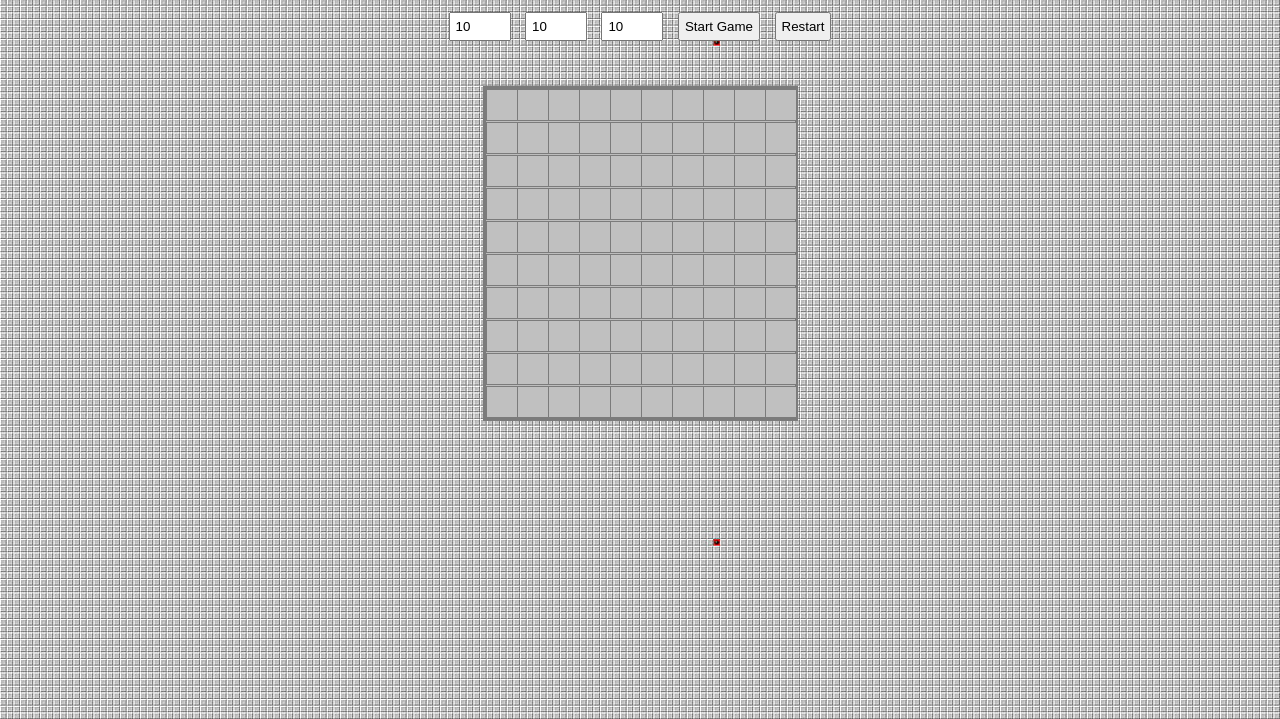
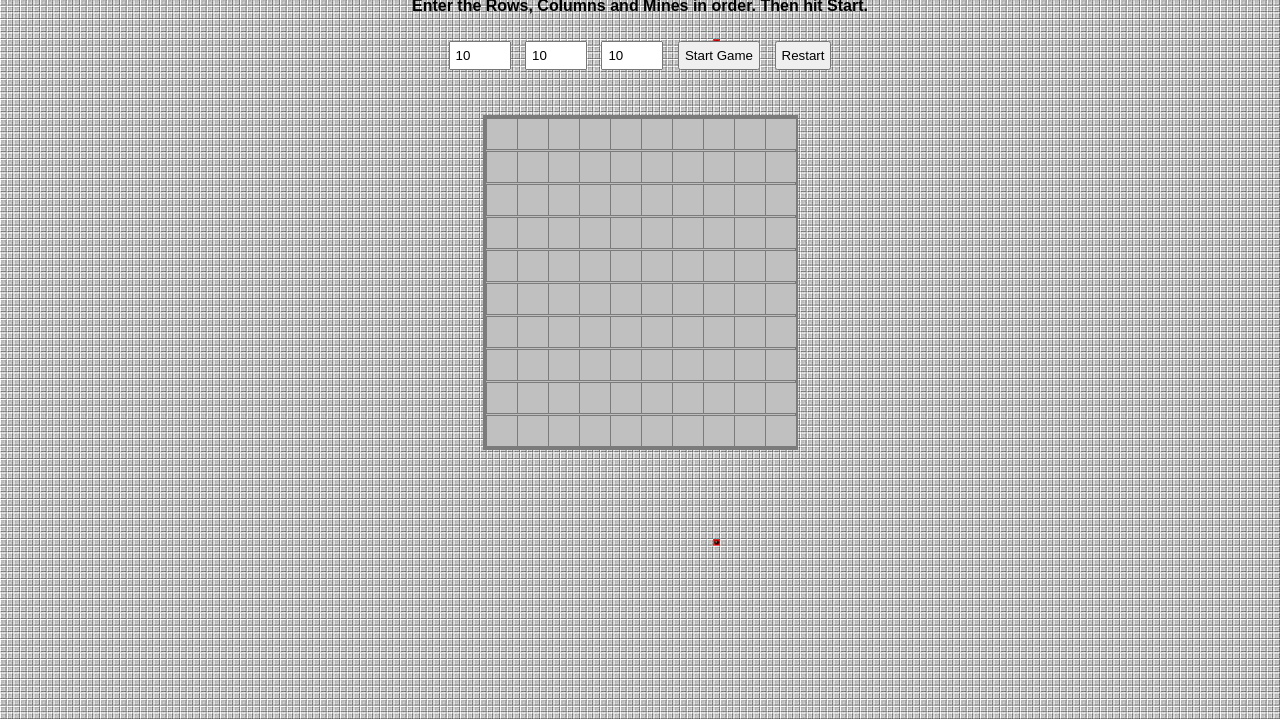
Before and after one commit to inodbandara-official/minesweeper, a plain HTML site: page minesweeper.html in a window 1280 px wide. Shown: the part 81-800 px from the top of the page. Drawn offline with Linux system fonts and the light colour scheme.

Commit message:
Added Instructions.

```diff
--- a/minesweeper.html
+++ b/minesweeper.html
@@ -8,6 +8,7 @@
 </head>
 <body>
     <h1>Minesweeper</h1>
+    <h4 style="margin-top: -10px;">Enter the Rows, Columns and Mines in order. Then hit Start.</h4>
     <div id="controls">
         <input type="number" id="rows" placeholder="Rows" min="5" max="20" value="10">
         <input type="number" id="cols" placeholder="Columns" min="5" max="20" value="10">
```
